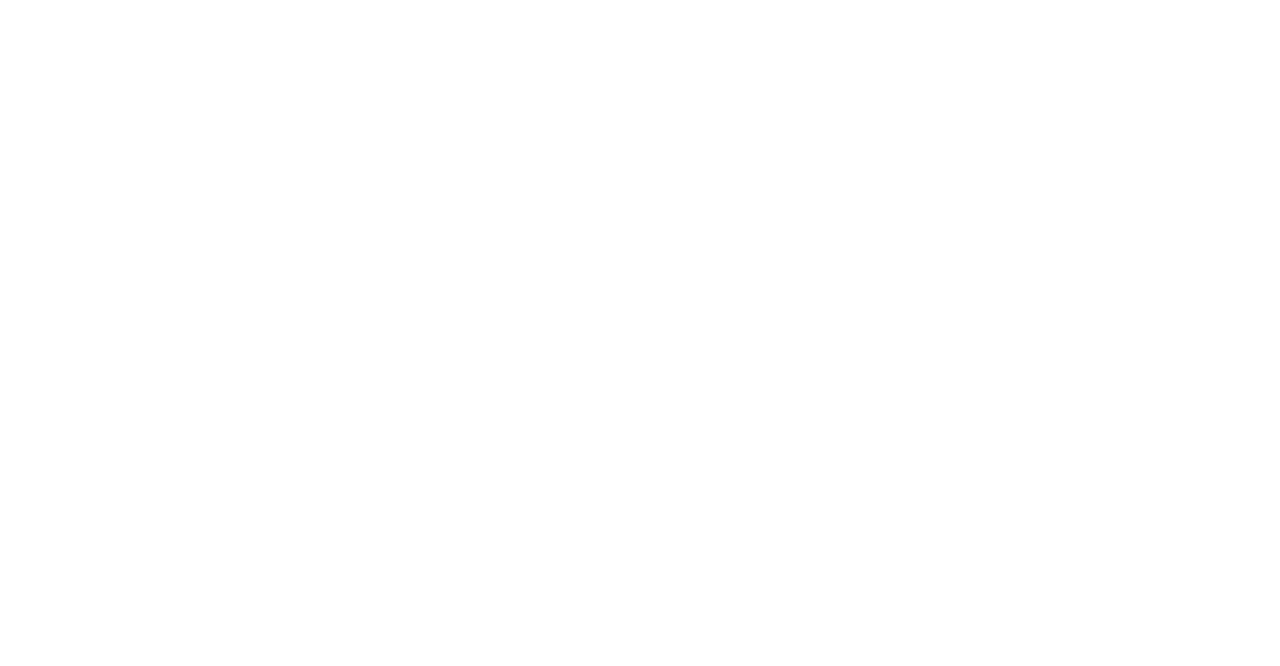
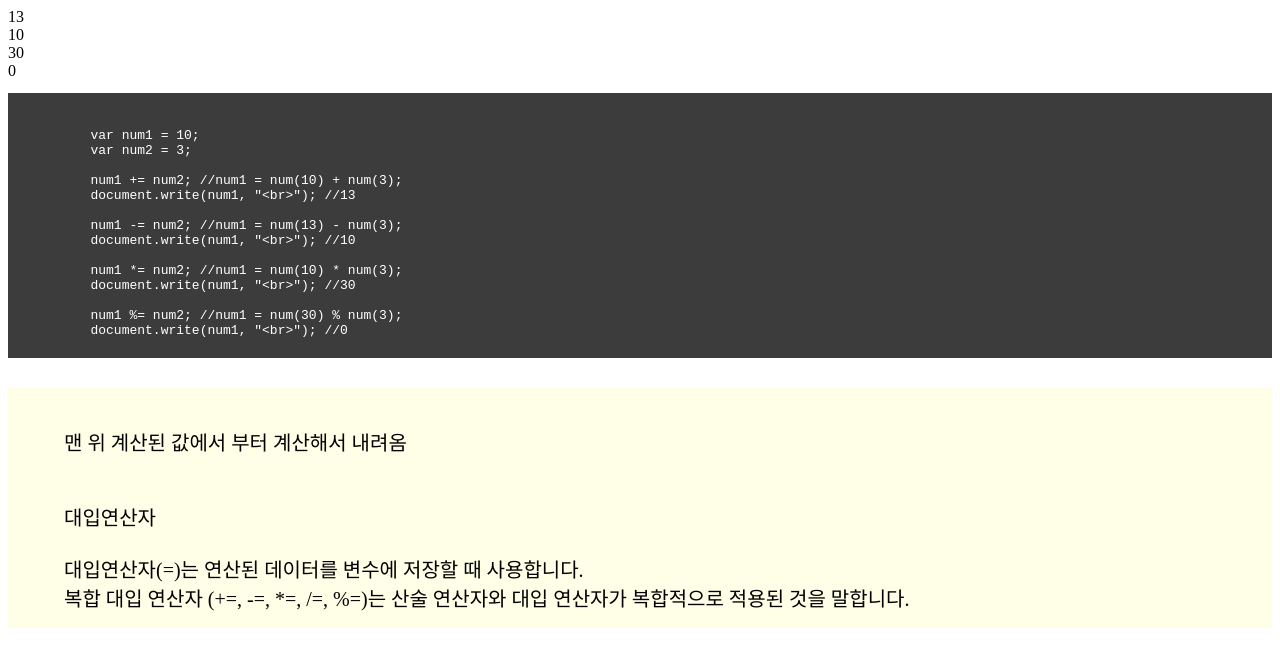
Before and after one commit to zoflffj/doit-javascript-study, a plain HTML site: page 01_첫째마당 소스/2장/dboperator_test.html in a window 1280 px wide. Drawn offline with Linux system fonts and the light colour scheme.

Commit message:
20220422 졸려쳐뒤지긌내.

```diff
--- a/01_첫째마당 소스/2장/dboperator_test.html
+++ b/01_첫째마당 소스/2장/dboperator_test.html
@@ -7,8 +7,59 @@
 		var num1 = 10;
 		var num2 = 3;
 
+		num1 += num2; //num1 = num(10) + num(3);
+		document.write(num1, "<br>"); //13
+
+		num1 -= num2; //num1 = num(13) - num(3);
+		document.write(num1, "<br>"); //10
+
+		num1 *= num2; //num1 = num(10) * num(3);
+		document.write(num1, "<br>"); //30
+
+		num1 %= num2; //num1 = num(30) % num(3);
+		document.write(num1, "<br>"); //0
 	</script>
+	<style>
+		XMP {
+			padding: 20px;
+			background: #3c3c3c;
+			color: #FFFFFF;
+		}
+
+		.memo{
+			padding: 16px;
+			margin-top: 30px;
+			background: #FFFFE7FF;
+			white-space: break-spaces;
+			font-size: 20px;
+		}
+	</style>
 </head>
 <body>
+<XMP>
+	var num1 = 10;
+	var num2 = 3;
+
+	num1 += num2; //num1 = num(10) + num(3);
+	document.write(num1, "<br>"); //13
+
+	num1 -= num2; //num1 = num(13) - num(3);
+	document.write(num1, "<br>"); //10
+
+	num1 *= num2; //num1 = num(10) * num(3);
+	document.write(num1, "<br>"); //30
+
+	num1 %= num2; //num1 = num(30) % num(3);
+	document.write(num1, "<br>"); //0
+</XMP>
+<div class="memo">
+	맨 위 계산된 값에서 부터 계산해서 내려옴
+
+
+	대입연산자
+
+	대입연산자(=)는 연산된 데이터를 변수에 저장할 때 사용합니다.
+	복합 대입 연산자 (+=, -=, *=, /=, %=)는 산술 연산자와 대입 연산자가 복합적으로 적용된 것을 말합니다.
+</div>
 </body>
 </html>
```
Also changed, not shown: 01_첫째마당 소스/2장/string_plus_test.html (+29 -1 lines).
